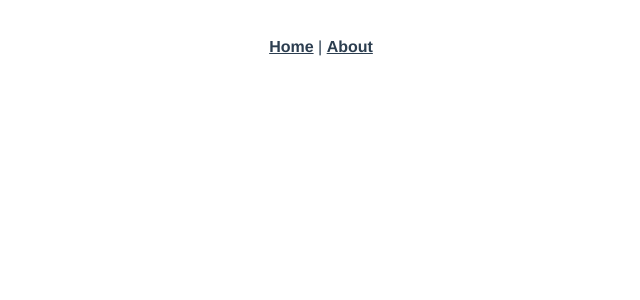
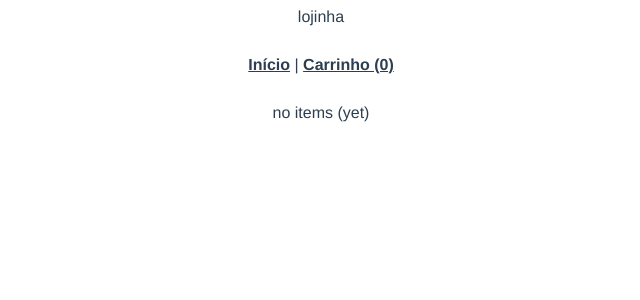
Before and after one commit to lucaspontoexe/lojinha, a Vue app: page /cart in a window 1280 px wide. Shown: the top 300 px of the page, without its empty margins (319-959 px from the left). Built offline with nearby package versions, Linux system fonts and the light colour scheme.

Commit message:
Create pages

```diff
--- a/src/App.vue
+++ b/src/App.vue
@@ -1,8 +1,9 @@
 <template>
   <div id="app">
+    lojinha
     <div id="nav">
-      <router-link to="/">Home</router-link> |
-      <router-link to="/about">About</router-link>
+      <router-link to="/">Início</router-link> |
+      <router-link to="/about">Carrinho (0)</router-link>
     </div>
     <router-view/>
   </div>
--- a/src/router/index.ts
+++ b/src/router/index.ts
@@ -1,6 +1,7 @@
 import Vue from 'vue'
 import VueRouter, { RouteConfig } from 'vue-router'
 import Home from '../views/Home.vue'
+import Cart from '@/views/Cart.vue'
 
 Vue.use(VueRouter)
 
@@ -17,7 +18,8 @@ Vue.use(VueRouter)
     // this generates a separate chunk (about.[hash].js) for this route
     // which is lazy-loaded when the route is visited.
     component: () => import(/* webpackChunkName: "about" */ '../views/About.vue')
-  }
+  },
+  {path: '/cart', name: "Cart", component: Cart}
 ]
 
 const router = new VueRouter({
--- /dev/null
+++ b/src/views/Cart.vue
@@ -0,0 +1,5 @@
+<template>
+<div id="page-cart">
+    no items (yet)
+</div>
+</template>
--- a/src/views/Home.vue
+++ b/src/views/Home.vue
@@ -1,18 +1,11 @@
 <template>
-  <div class="home">
-    <img alt="Vue logo" src="../assets/logo.png">
-    <HelloWorld msg="Welcome to Your Vue.js App"/>
+  <div id="homepage">
+    <h1>Lista</h1>
+
+    <ul>
+      <li><b>nome: </b>descrição (opcional), <b>preço</b></li>
+      <li><b>nome: </b>descrição (opcional), <b>preço</b></li>
+      <li>aaab</li>
+    </ul>
   </div>
 </template>
-
-<script>
-// @ is an alias to /src
-import HelloWorld from '@/components/HelloWorld.vue'
-
-export default {
-  name: 'Home',
-  components: {
-    HelloWorld
-  }
-}
-</script>
```
